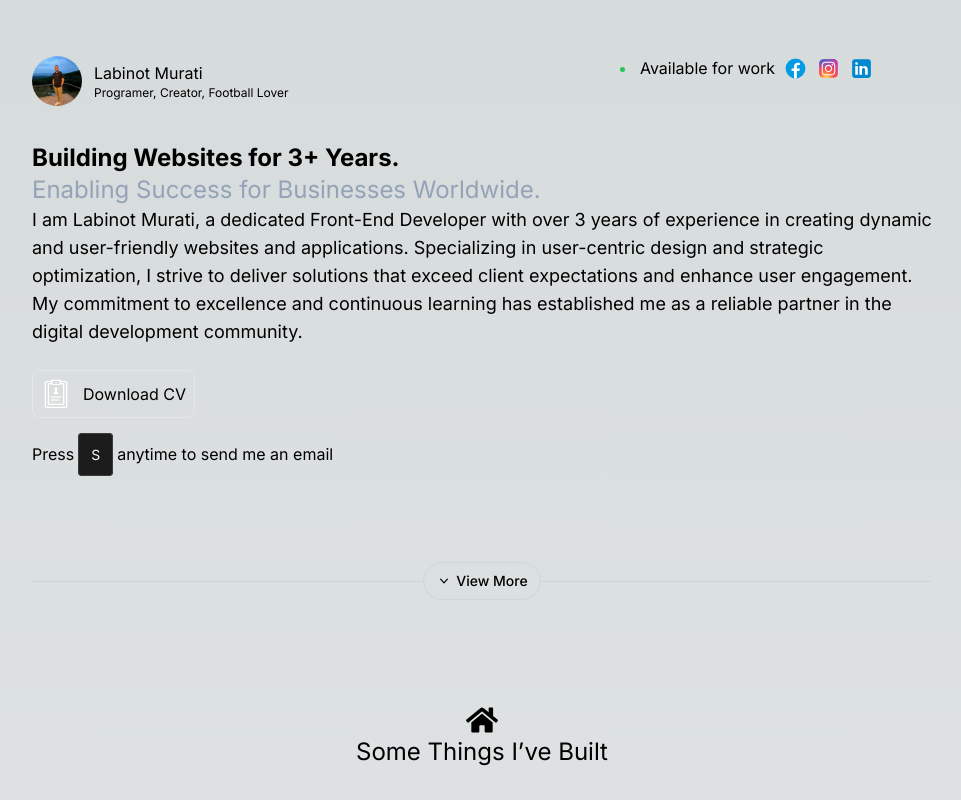
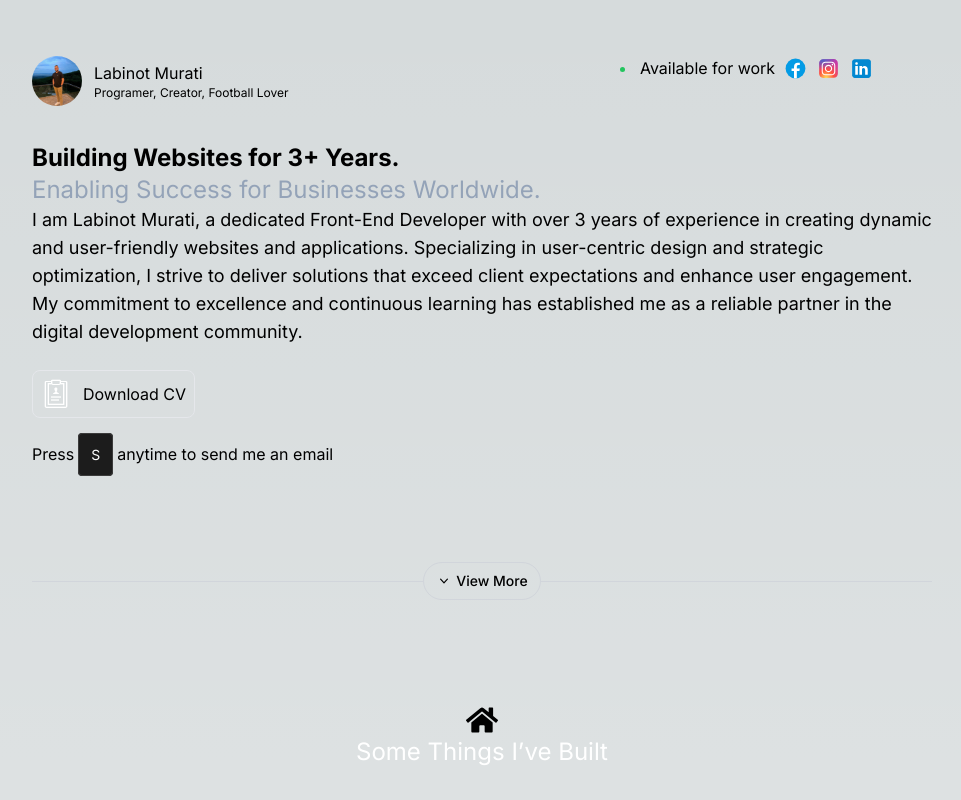
Before and after one commit to LabiMurati/Aboutme, a Next.js app: page / in a window 1280 px wide. Shown: the top 800 px of the page, without its empty margins (158-1119 px from the left). Built offline with nearby package versions, Linux system fonts and the light colour scheme; grey boxes are pictures that could not be loaded.

Commit message:
Color change

```diff
--- a/src/app/components/together.jsx
+++ b/src/app/components/together.jsx
@@ -9,7 +9,7 @@ const handleButtonClick = () => {
 
 const Together = () => {
   return (
-    <section className="work mb-9">
+    <section className="work">
       <div id="together" className="work__container container bg-customBackground p-3 rounded-lg flex flex-1 h-[296px] overflow-hidden">
         <div className="work__together flex flex-col justify-center items-center p-3">
           <div className="work__information">
--- a/src/app/components/work.jsx
+++ b/src/app/components/work.jsx
@@ -8,7 +8,7 @@ const Work = () => {
         <div className="flex flex-col justify-center items-start">
           <div className="work__holder--content mt-2 flex flex-col items-center">
            <FaHome size={32}/>
-            <p className="text-2xl">Some Things I’ve Built</p>
+            <p className="text-2xl text-white">Some Things I’ve Built</p>
           </div>
         </div>
       </div>
```
